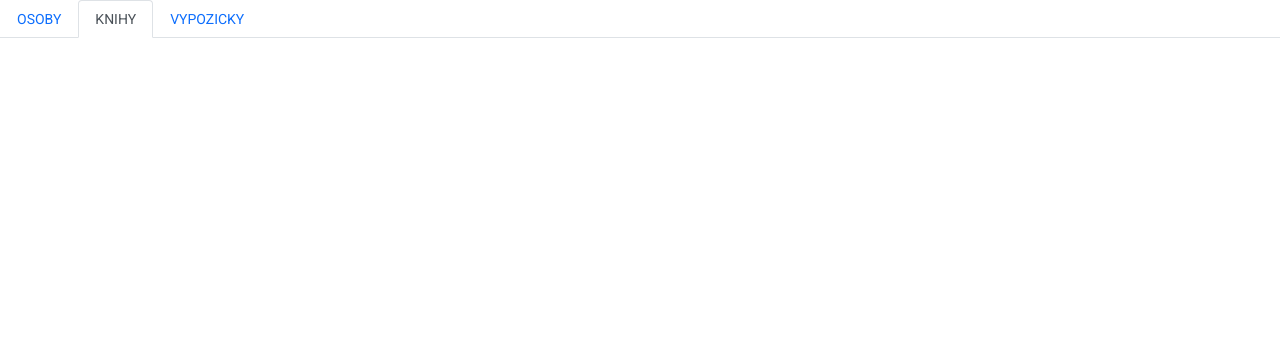
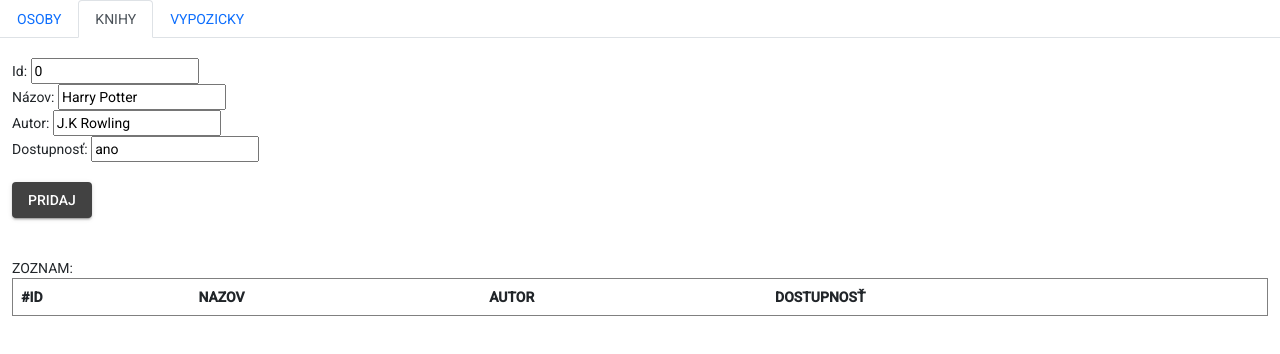
Before and after one commit to Github-Magovia/kniznicaUI, an Angular app: page / in a window 1280 px wide. Both pictures are taken after a click on the tab "KNIHY". Shown: the top 354 px of the page. Built offline with nearby package versions, Linux system fonts and the light colour scheme.

Commit message:
Kniha modul

```diff
--- a/src/app/app.component.html
+++ b/src/app/app.component.html
@@ -39,7 +39,42 @@
   <li ngbNavItem="">
     <a (click)="nastavMenu(menu.KNIHY)" ngbNavLink>KNIHY</a>
     <ng-template ngbNavContent>
-      <!-- sem knihy-->
+      <div *ngIf="aktMenu == menu.KNIHY">
+        <br>
+        <div class="container-fluid">
+          Id: <input type="number" [(ngModel)]="kniha.id" >
+          <br>
+          Názov: <input type="text" [(ngModel)]="kniha.nazov">
+          <br>
+          Autor: <input type="text" [(ngModel)]="kniha.autor" >
+          <br>
+          Dostupnosť: <input type="text" [(ngModel)]="kniha.dostupnost">
+          <br><br>
+          <button mat-raised-button (click)="pridaj(menu.KNIHY)">PRIDAJ</button>
+        </div>
+        <br><br>
+        <div class="container-fluid">
+          ZOZNAM:<br>
+          <table class="table table-striped">
+            <thead>
+            <tr>
+              <th scope="col">#ID</th>
+              <th scope="col">NAZOV</th>
+              <th scope="col">AUTOR</th>
+              <th scope="col">DOSTUPNOSŤ</th>
+            </tr>
+            </thead>
+            <tbody>
+            <tr *ngFor="let k of knihy">
+              <td>{{ k.id }}</td>
+              <td>{{ k.nazov }}</td>
+              <td>{{ k.autor }}</td>
+              <td>{{ k.dostupnost }}</td>
+            </tr>
+            </tbody>
+          </table>
+        </div>
+      </div>
     </ng-template>
   </li>
   <li ngbNavItem="">
--- a/src/app/app.component.ts
+++ b/src/app/app.component.ts
@@ -15,6 +15,7 @@ export class AppComponent {
   osoba = {id: '1', meno: 'Andrej Malý', contact: 'a.maly@gmail.com'}
 
   knihy: any = []
+  kniha = {id: 0, nazov: 'Harry Potter', autor: 'J.K Rowling', dostupnost: 'ano'}
 
   vypozicky: any = [];
   vypozicka = {id: 0, kniha: 0, pouzivatel: 0}
@@ -34,6 +35,8 @@ export class AppComponent {
         this.vypozicky.push(v);
         break;
       case MENU.KNIHY:
+        let k = {id: this.kniha.id, nazov: this.kniha.nazov, autor: this.kniha.autor, dostupnost: this.kniha.dostupnost};
+        this.knihy.push(k);
         break;
     }
   }
```
Also changed, not shown: package.json (line endings or trailing spaces).
